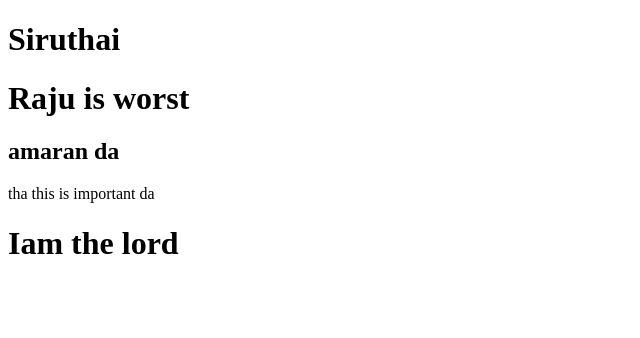
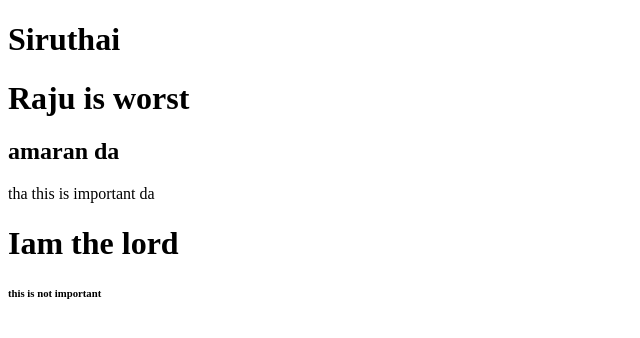
Before and after one commit to Sibihirithik13/samplerepo, a plain HTML site: page index.html in a window 1280 px wide. Shown: the full height of the page, 0-640 px from the left. Drawn offline with Linux system fonts and the light colour scheme.

Commit message:
feat : add this

```diff
--- a/index.html
+++ b/index.html
@@ -11,5 +11,6 @@
     <h2>amaran da</h2>
     tha this is important da
     <h1> Iam the lord</h1>
+    <h6>this is not important</h6>
 </body>
 </html>
```
